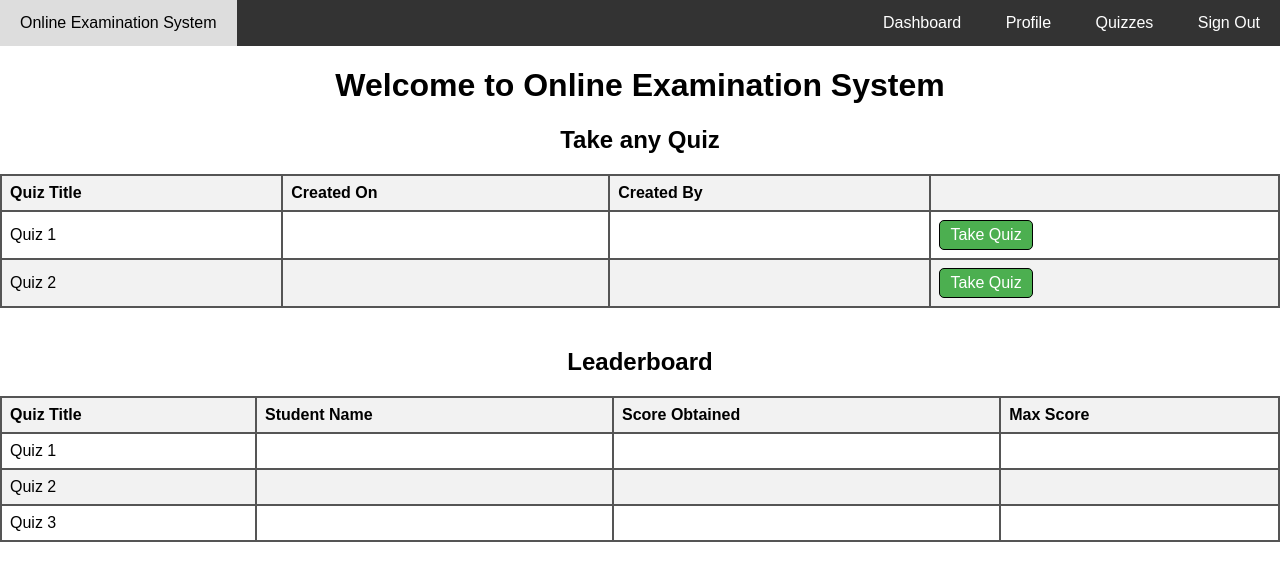
After one commit to Karthikushettigar/Online-Examination-System-, a PHP site: page /student_home.php in a window 1280 px wide. The commit adds this page. Shown: the top 581 px of the page. Run offline with PHP 8.4, Linux system fonts and the light colour scheme; tables that the repository leaves empty or names only in its code hold one stand-in row (values such as "Sample post").

Commit message:
first comment

```diff
--- a/index.php
+++ b/index.php
@@ -15,7 +15,7 @@
         $result = $conn->query($query);
         if($result->num_rows == 1){
             //login success
-            header("location: success.html");
+            header("location: student_home.php");
             exit();
         }
 
@@ -23,7 +23,7 @@
         $result = $conn->query($query);
         if($result->num_rows == 1){
             //login success
-            header("location: success1.html");
+            header("location: staff_home.php");
             exit();
         }
         else{
--- a/signup.html
+++ b/signup.html
@@ -132,7 +132,7 @@
     <h2>DOB</h2>
     <input type="date" name="DOB" />
     <h2>Gender</h2>
-    <input type="radio" name="Gender" value="M" class="gen"  style="height: 1vw !important;">MALE
+    <input type="radio" name="Gender" value="M " class="gen"  style="height: 1vw !important;">MALE
     <input type="radio" name="Gender" value="F" class="gen"  style="height: 1vw !important;">FEMALE
     <h2>Password</h2>
     <input type="Password" placeholder="Enter your password" name="Password" />
--- /dev/null
+++ b/student_home.php
@@ -0,0 +1,249 @@
+<?php
+        $host = "localhost";
+        $dusername = "root";
+        $dpassword = "admin";
+        $dbname = "dbms";
+        $conn = new mysqli($host, $dusername, $dpassword, $dbname,3307);
+        if($conn->connect_error){
+            die("connection failed".$conn->connect_error);
+        }
+
+            $dbinfo = "SELECT USN, Name, Email, Ph_No, Department, DOB, Gender FROM student";
+            $result = $conn->query($dbinfo);
+            if(mysqli_num_rows($result)>0){
+                while($row=mysqli_fetch_assoc($result)){
+            $USN = $row['USN'];
+            $Name = $row['Name'];
+            $Email = $row['Email'];
+            $Ph_No = $row['Ph_No'];
+            $Department = $row['Department'];
+            $DOB = $row['DOB'];
+            $Gender = $row['Gender'];
+                }
+        }
+
+?>
+<!DOCTYPE html>
+<html lang="en">
+<head>
+    <meta charset="UTF-8">
+    <meta name="viewport" content="width=device-width, initial-scale=1.0">
+    <title>Navigation Bar</title>
+    <style>
+        body {
+            margin: 0;
+            font-family: Arial, sans-serif;
+        }
+
+        .navbar {
+            overflow: hidden;
+            background-color: #333;
+        }
+
+        .navbar-left {
+            float: left;
+        }
+
+        .navbar-right {
+            float: right;
+        }
+
+        .navbar a {
+            display: inline-block;
+            color: white;
+            text-align: center;
+            padding: 14px 20px;
+            text-decoration: none;
+        }
+
+        .navbar a:hover {
+            background-color: #ddd;
+            color: black;
+        }
+
+        .main {
+            text-align: center;
+        }
+
+        .box1 {
+            border: 2px solid black;
+            height: 60px;
+            width: 120px;
+        }
+
+
+
+        .box:hover {
+            background-color: #ddd;
+        }
+
+        .box h3 {
+            margin: 0;
+            font-size: 18px;
+            color: #333;
+        }
+
+        .leaderboard {
+            position: relative;
+            top: 20px;
+        }
+
+        table {
+            width: 100%;
+            border-collapse: collapse;
+        }
+
+        th, td {
+            border: 2px solid #555;
+            padding: 8px;
+            text-align: left;
+        }
+
+        th {
+            background-color: #f2f2f2;
+        }
+
+        tr:nth-child(even) {
+            background-color: #f2f2f2;
+        }
+
+
+        .profile-card {
+            display: none;
+            position: absolute;
+            top: 70px;
+            left: 50%;
+            transform: translateX(-50%);
+            background-color: #f0f0f0;
+            border: 2px solid #333;
+            padding: 20px;
+            border-radius: 5px;
+            box-shadow: 0px 4px 8px rgba(0, 0, 0, 0.1);
+            z-index: 1;
+        }
+
+        .take-quiz-link {
+            display: inline-block;
+            padding: 5px 10px;
+            background-color: #4CAF50;
+            color: white;
+            border-radius: 5px;
+            text-decoration: none;
+            border: 1px solid #000;
+        }
+
+        .take-quiz-link:hover {
+            background-color: #45a049;
+        }
+    </style>
+</head>
+<body>
+
+<div class="navbar">
+    <div class="navbar-left">
+        <a href="#">Online Examination System</a>
+    </div>
+    <div class="navbar-right">
+        <a href="student_home.php">Dashboard</a>
+        <a href="#" onclick="toggleProfileCard(event)">Profile</a>
+        <a href="#">Quizzes</a>
+        <a href="index.html">Sign Out</a>
+    </div>
+</div>
+<div class="main">
+    <h1>Welcome to Online Examination System</h1>
+    <h2>Take any Quiz</h2>
+
+<table>
+    <thead>
+        <tr>
+            <th>Quiz Title</th>
+            <th>Created On</th>
+            <th>Created By</th>
+            <th></th>
+        </tr>
+    </thead>
+    <tbody>
+        <tr>
+            <td>Quiz 1</td>
+            <td></td>
+            <td></td>
+            <td><a href="#" class="take-quiz-link">Take Quiz</a></td>
+        </tr>
+        <tr>
+            <td>Quiz 2</td>
+            <td></td>
+            <td></td>
+            <td><a href="#" class="take-quiz-link">Take Quiz</a></td>
+        </tr>
+
+    </tbody>
+</table>
+    <div class="leaderboard">
+        <h2>Leaderboard</h2>
+        <table>
+            <thead>
+                <tr>
+                    <th>Quiz Title</th>
+                    <th>Student Name</th>
+                    <th>Score Obtained</th>
+                    <th>Max Score</th>
+                </tr>
+            </thead>
+            <tbody>
+                <tr>
+                    <td>Quiz 1</td>
+                    <td></td>
+                    <td></td>
+                    <td></td>
+                </tr>
+                <tr>
+                    <td>Quiz 2</td>
+                    <td></td>
+                    <td></td>
+                    <td></td>
+                </tr>
+                <tr>
+                    <td>Quiz 3</td>
+                    <td></td>
+                    <td></td>
+                    <td></td>
+                </tr>
+            </tbody>
+        </table>
+    </div>
+    <div class="profile-card" id="profileCard">
+        <h3>User Details</h3>
+        <p>Type of user:</p>
+        <p>Name: <span><?php echo $Name; ?></span></p>
+        <p>USN:<span><?php echo $USN; ?></span></p>
+        <p>Email: <span><?php echo $Email; ?></span></p>
+        <p>Ph.no: <span><?php echo $Ph_No; ?></span></p>
+        <p>Department: <span><?php echo $Department; ?></span></p>
+        <p>DOB: <span><?php echo $DOB; ?></span></p>
+        <p>Gender: <span><?php echo $Gender; ?></span></p>
+    </div>
+</div>
+
+<script>
+
+    function toggleProfileCard(event) {
+        var profileCard = document.getElementById('profileCard');
+        if (profileCard.style.display === 'block') {
+            profileCard.style.display = 'none';
+        } else {
+            profileCard.style.display = 'block';
+        }
+
+        event.stopPropagation();
+    }
+
+
+    document.body.addEventListener('click', function() {
+        var profileCard = document.getElementById('profileCard');
+        profileCard.style.display = 'none';
+    });
+</script>
+
+</body>
+</html>
```
Also changed, not shown: staff_home.php (added, +238 -0 lines), success.html (deleted, +0 -12 lines), success1.html (deleted, +0 -12 lines).
